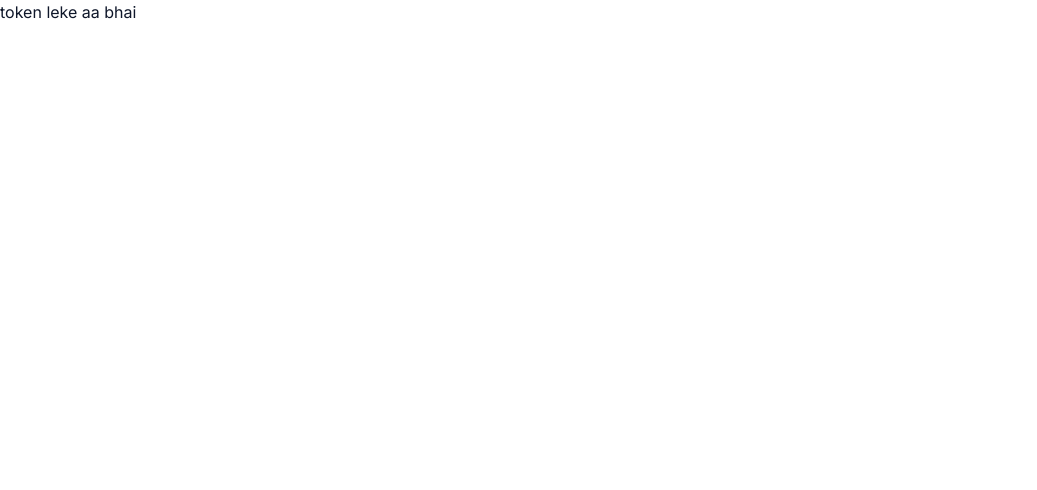
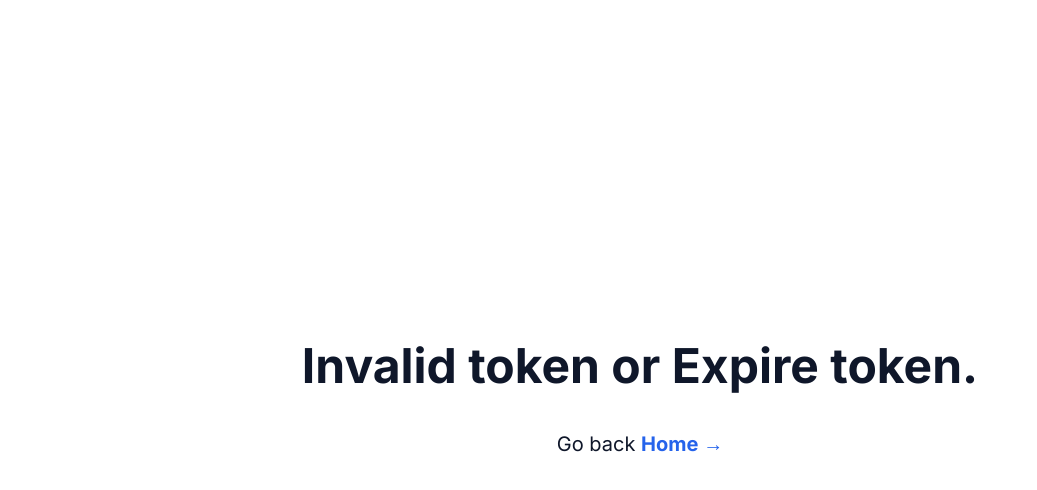
Before and after one commit to sujjeee/nextauth-prisma-demo, a Next.js app: page /account/password/reset/confirm in a window 1280 px wide. Shown: the top 490 px of the page, without its empty margins (0-1037 px from the left). Built offline with nearby package versions, Linux system fonts and the light colour scheme.

Commit message:
added metadata

```diff
--- /dev/null
+++ b/src/app/(auth)/account/not-found.tsx
@@ -0,0 +1,14 @@
+'use client'
+
+import Link from "next/link";
+
+export default async function NotFound() {
+    return (
+        <div className='flex flex-col h-screen bg-background items-center justify-center'>
+            <h1 className='text-5xl font-bold'>Invalid token or Expire token.</h1>
+            <div className='mt-10 text-xl'>
+                Go back { } <Link href={'/'} className='font-bold text-blue-600 hover:underline'>Home &rarr;</Link>
+            </div>
+        </div>
+    );
+}
--- a/src/app/(auth)/account/password/reset/confirm/page.tsx
+++ b/src/app/(auth)/account/password/reset/confirm/page.tsx
@@ -8,10 +8,12 @@ import {
     CardTitle
 } from "@/components/ui/card";
 import { SetNewPasswordForm } from "@/components/forms/SetNewPasswordForm";
+import NotFound from "../../../not-found";
+
 
 export const metadata: Metadata = {
-    title: "Set new oasswird",
-    description: "direct login test",
+    title: "Set new password",
+    description: "Set new password for your account",
 }
 
 
@@ -23,7 +25,7 @@ export default async function SetPassword({ searchParams }: any) {
     // get token query
     if (!token) {
         return (
-            <p>token leke aa bhai </p>
+            <NotFound />
         )
     }
 
@@ -52,6 +54,6 @@ export default async function SetPassword({ searchParams }: any) {
             </div>
         );
     } else {
-        return <p>page not found</p>;
+        return <NotFound />;
     }
 }
--- a/src/app/(auth)/account/password/reset/page.tsx
+++ b/src/app/(auth)/account/password/reset/page.tsx
@@ -1,6 +1,5 @@
 "use client"
 
-import { type Metadata } from "next"
 import {
     Card,
     CardContent,
@@ -10,11 +9,6 @@ import {
 } from "@/components/ui/card"
 import { PassWordResetEmailForm } from "@/components/forms/password-reset-email-form"
 import * as React from "react"
-
-export const metadata: Metadata = {
-    title: "Reset Password",
-    description: "Enter your email to reset your password",
-}
 
 export default function ForgotPage() {
 
--- a/src/app/(auth)/account/reset-login/page.tsx
+++ b/src/app/(auth)/account/reset-login/page.tsx
@@ -2,6 +2,7 @@ import { type Metadata } from "next"
 
 import { PrismaClient } from "@prisma/client";
 import ResetDirectLogin from "@/components/forms/reset-direct-login";
+import NotFound from "../not-found";
 
 
 export const metadata: Metadata = {
@@ -17,7 +18,7 @@ export default async function SetPasswordPage({ searchParams }: any) {
 
     if (!token) {
         return (
-            <p>Invalid Token</p>
+            <NotFound />
         )
     }
 
@@ -34,6 +35,6 @@ export default async function SetPasswordPage({ searchParams }: any) {
             <ResetDirectLogin token={token} />
         );
     } else {
-        return <p>Page not found.</p>;
+        return <NotFound />;
     }
 }
--- a/src/app/(auth)/signin/page.tsx
+++ b/src/app/(auth)/signin/page.tsx
@@ -1,3 +1,4 @@
+import { type Metadata } from "next"
 import { OAuthSignIn } from '@/components/auth/oauth-signins'
 import { SignInForm } from '@/components/forms/signin-form'
 import {
@@ -11,9 +12,13 @@ import {
 import Link from 'next/link'
 import { InfoAlert } from '@/components/info-alert'
 
+export const metadata: Metadata = {
+    title: "Sign In",
+    description: "Sign in to your account",
+}
+
 
 export default async function signin() {
-
     return (
         <div className='flex flex-col h-screen bg-background items-center justify-center'>
             <Card>
--- a/src/app/(auth)/signup/page.tsx
+++ b/src/app/(auth)/signup/page.tsx
@@ -1,3 +1,4 @@
+import { type Metadata } from "next"
 import { OAuthSignIn } from '@/components/auth/oauth-signins'
 import { SignUpForm } from '@/components/forms/signup-form'
 import { InfoAlert } from '@/components/info-alert'
@@ -10,6 +11,11 @@ import {
     CardTitle
 } from '@/components/ui/card'
 import Link from 'next/link'
+
+export const metadata: Metadata = {
+    title: "Sign Up",
+    description: "Sign up for an account",
+}
 
 
 export default async function signin() {
```
